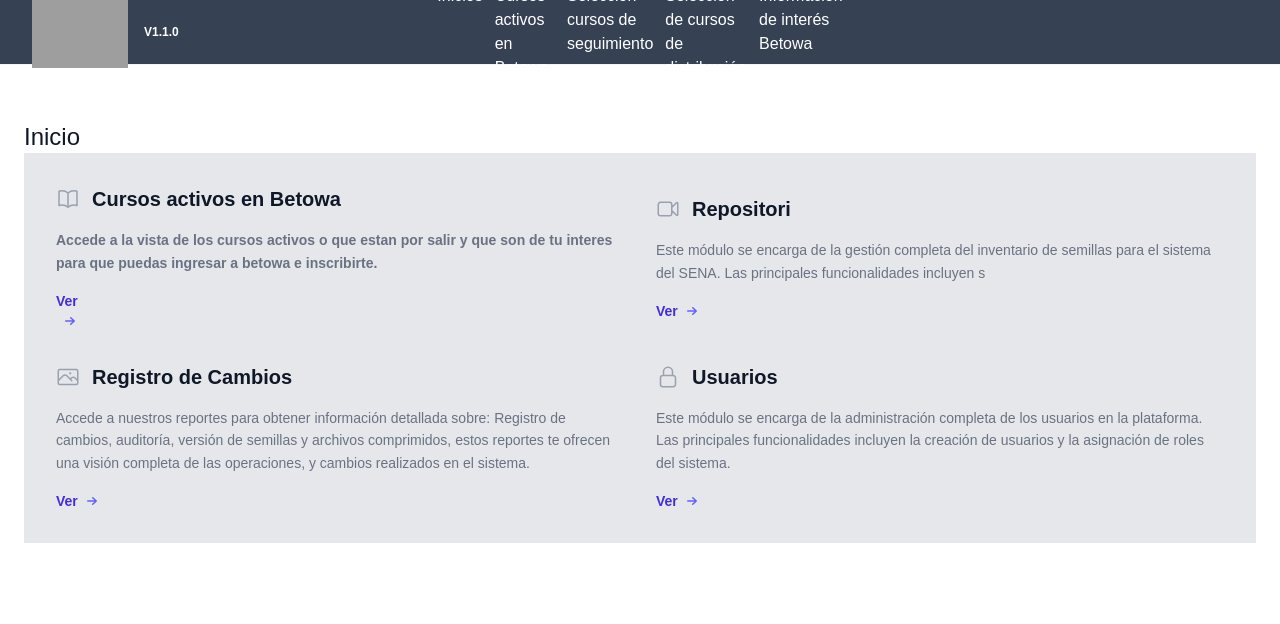
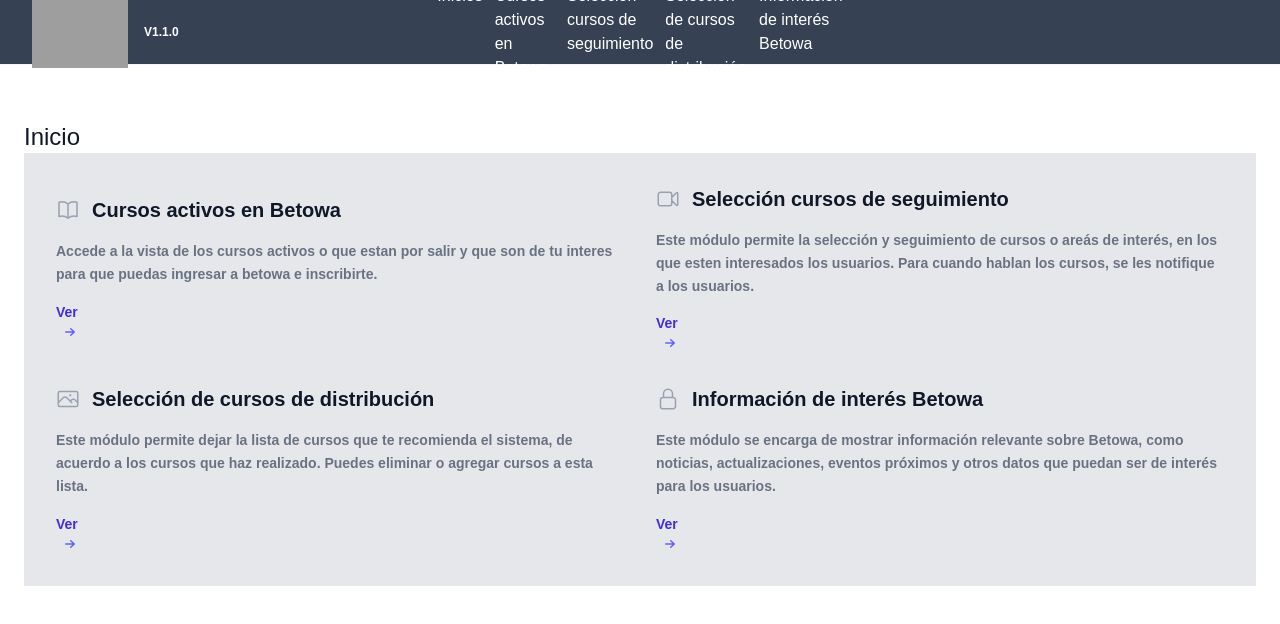
Before and after one commit to japalacioSena/Recomendacion-de-cursos, a Next.js app in the folder frontend/: page / in a window 1280 px wide. Shown: the top 624 px of the page. Built offline with nearby package versions, Linux system fonts and the light colour scheme; grey boxes are pictures that could not be loaded.

Commit message:
Cambio de mensajes en inicio

```diff
--- a/frontend/src/app/page.tsx
+++ b/frontend/src/app/page.tsx
@@ -8,7 +8,8 @@
         <a
           href=""
           target="_blank"
-          className="inline-flex items-center font-semibold text-indigo-700">
+          className="inline-flex items-center font-semibold text-indigo-700"
+        >
           <div>
             <div className="flex items-center">
               <svg
@@ -30,8 +31,9 @@
             </div>
 
             <p className="mt-4 text-gray-500 text-sm leading-relaxed">
-              Accede a la vista de los cursos activos o que estan por salir y que son de tu interes para que puedas
-              ingresar a betowa e inscribirte.
+              Accede a la vista de los cursos activos o que estan por salir y
+              que son de tu interes para que puedas ingresar a betowa e
+              inscribirte.
             </p>
 
             <p className="mt-4 text-sm">
@@ -51,6 +53,10 @@
           </div>
         </a>
 
+        <a
+          href=""
+          className="inline-flex items-center font-semibold text-indigo-700"
+        >
           <div>
             <div className="flex items-center">
               <svg
@@ -66,21 +72,17 @@
                 />
               </svg>
               <h2 className="ms-3 text-xl font-semibold text-gray-900">
-              Repositori
+                Selección cursos de seguimiento
               </h2>
             </div>
 
             <p className="mt-4 text-gray-500 text-sm leading-relaxed">
-            Este módulo se encarga de la gestión completa del inventario de
-            semillas para el sistema del SENA. Las principales funcionalidades
-            incluyen s
+              Este módulo permite la selección y seguimiento de cursos o areás
+              de interés, en los que esten interesados los usuarios. Para cuando
+              hablan los cursos, se les notifique a los usuarios.
             </p>
 
             <p className="mt-4 text-sm">
-            <a
-              href=""
-              className="inline-flex items-center font-semibold text-indigo-700"
-            >
               Ver
               <svg
                 xmlns="http://www.w3.org/2000/svg"
@@ -93,10 +95,14 @@
                   clipRule="evenodd"
                 />
               </svg>
-            </a>
             </p>
           </div>
+        </a>
 
+        <a
+          href=""
+          className="inline-flex items-center font-semibold text-indigo-700"
+        >
           <div>
             <div className="flex items-center">
               <svg
@@ -113,21 +119,16 @@
                 />
               </svg>
               <h2 className="ms-3 text-xl font-semibold text-gray-900">
-              Registro de Cambios
+                Selección de cursos de distribución
               </h2>
             </div>
 
             <p className="mt-4 text-gray-500 text-sm leading-relaxed">
-            Accede a nuestros reportes para obtener información detallada sobre:
-            Registro de cambios, auditoría, versión de semillas y archivos
-            comprimidos, estos reportes te ofrecen una visión completa de las
-            operaciones, y cambios realizados en el sistema.
+              Este módulo permite dejar la lista de cursos que te recomienda el
+              sistema, de acuerdo a los cursos que haz realizado. Puedes
+              eliminar o agregar cursos a esta lista.
             </p>
             <p className="mt-4 text-sm">
-            <a
-              href=""
-              className="inline-flex items-center font-semibold text-indigo-700"
-            >
               Ver
               <svg
                 xmlns="http://www.w3.org/2000/svg"
@@ -140,10 +141,14 @@
                   clipRule="evenodd"
                 />
               </svg>
-            </a>
             </p>
           </div>
+        </a>
 
+        <a
+          href=""
+          className="inline-flex items-center font-semibold text-indigo-700"
+        >
           <div>
             <div className="flex items-center">
               <svg
@@ -160,19 +165,15 @@
                 />
               </svg>
               <h2 className="ms-3 text-xl font-semibold text-gray-900">
-              Usuarios
+                Información de interés Betowa
               </h2>
             </div>
             <p className="mt-4 text-gray-500 text-sm leading-relaxed">
-            Este módulo se encarga de la administración completa de los usuarios
-            en la plataforma. Las principales funcionalidades incluyen la
-            creación de usuarios y la asignación de roles del sistema.
+              Este módulo se encarga de mostrar información relevante sobre
+              Betowa, como noticias, actualizaciones, eventos próximos y otros
+              datos que puedan ser de interés para los usuarios.
             </p>
             <p className="mt-4 text-sm">
-            <a
-              href=""
-              className="inline-flex items-center font-semibold text-indigo-700"
-            >
               Ver
               <svg
                 xmlns="http://www.w3.org/2000/svg"
@@ -185,9 +186,9 @@
                   clipRule="evenodd"
                 />
               </svg>
-            </a>
             </p>
           </div>
+        </a>
       </div>
     </div>
   );
```
Lines whose indentation alone changed are shown as unchanged.
